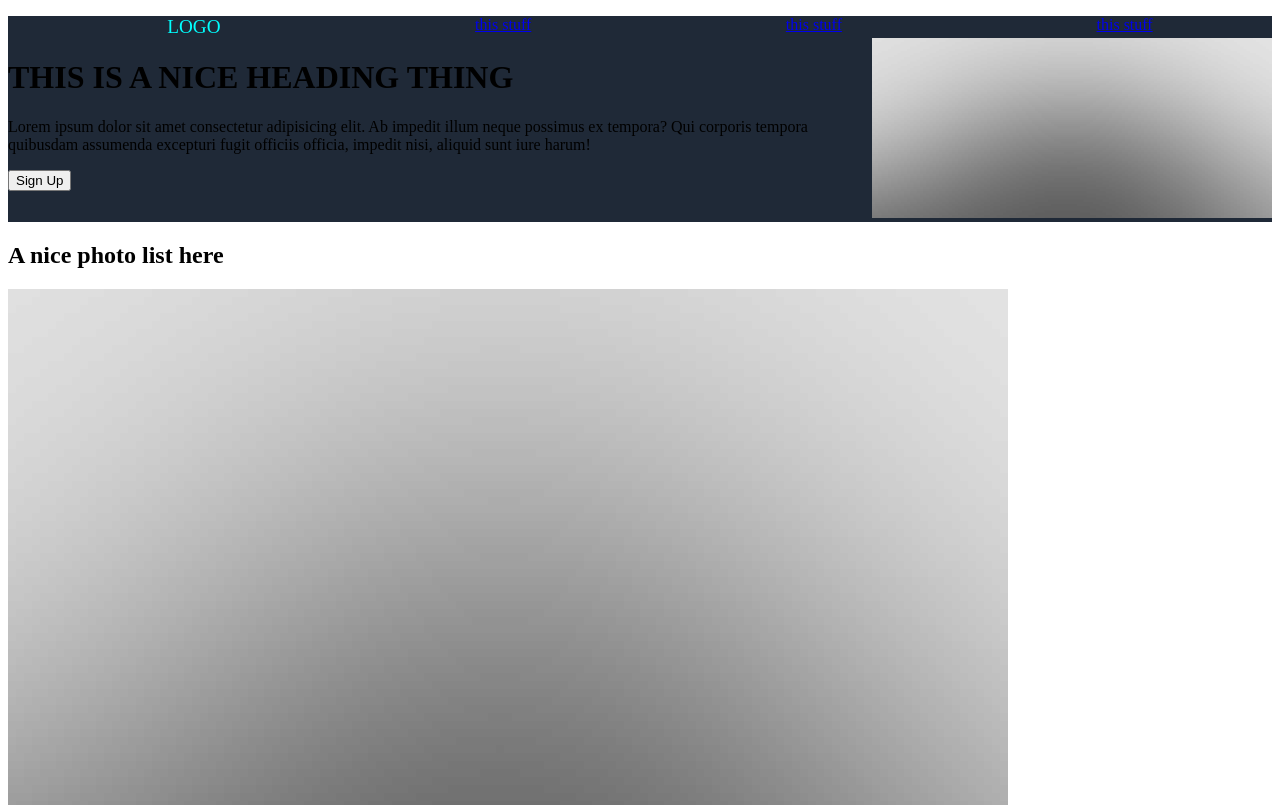
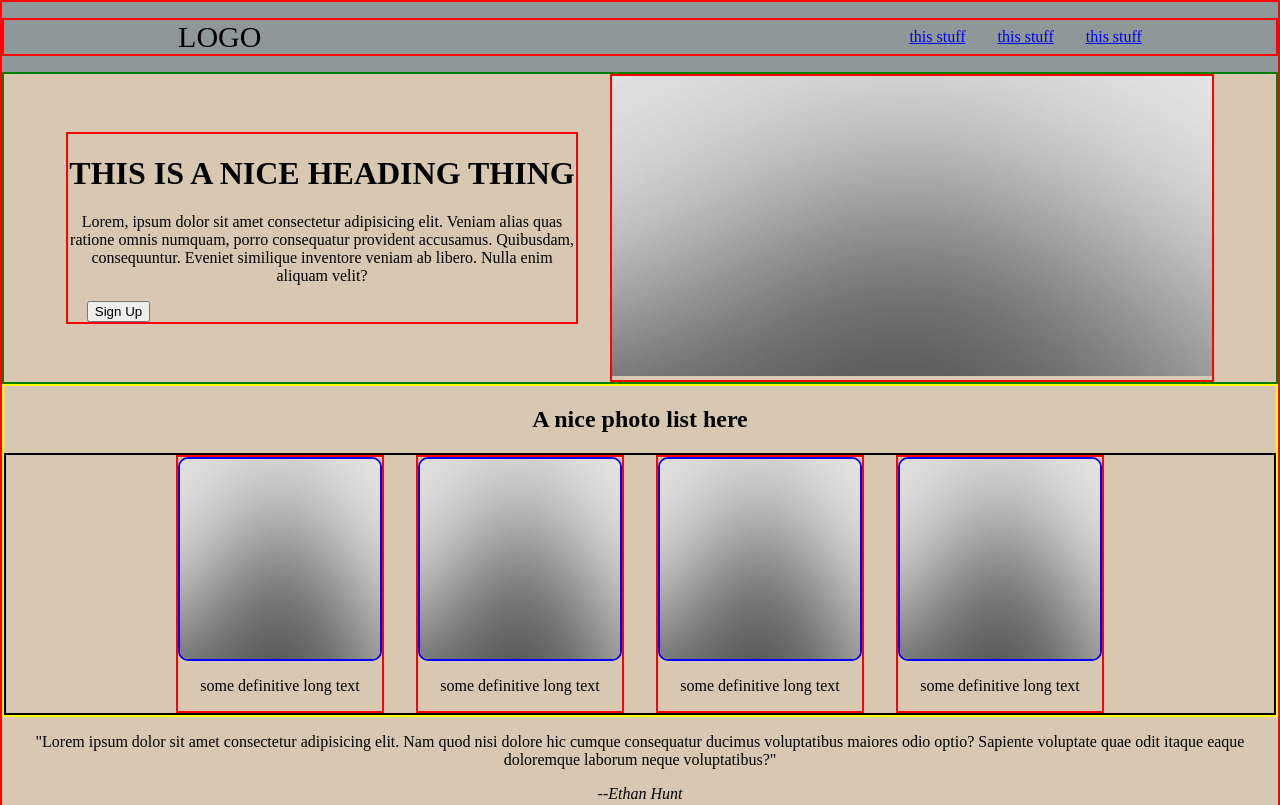
Before and after one commit to SsempogoEzra/po-site, a plain HTML site: page index.html in a window 1280 px wide. Shown: the top 805 px of the page. Drawn offline with Linux system fonts and the light colour scheme.

Commit message:
complete structure re-design

```diff
--- a/index.html
+++ b/index.html
@@ -8,37 +8,47 @@
     <title>OdinSite</title>
 </head>
 <body>
+    <div class="container">
         <div class="header">
-        <div class="header-content">
+            <nav>
                 <ul class="list">
                     <li id="logo">LOGO</li>
                     <li><a href="#">this stuff</a></li>
                     <li><a href="#">this stuff</a></li>
                     <li><a href="#">this stuff</a></li>
                 </ul>
-        </div>
+            </nav>
         </div>
         <div class="hero">
         <div class="hero-content">
             <h1>THIS IS A NICE HEADING THING</h1>
-            <P>Lorem ipsum dolor sit amet consectetur adipisicing elit. Ab impedit illum neque possimus ex tempora? Qui corporis tempora quibusdam assumenda excepturi fugit officiis officia, impedit nisi, aliquid sunt iure harum!</P>
+            <P>Lorem, ipsum dolor sit amet consectetur adipisicing elit. Veniam alias quas ratione omnis numquam, porro consequatur provident accusamus. Quibusdam, consequuntur. Eveniet similique inventore veniam ab libero. Nulla enim aliquam velit?</P>
             <button class="button">Sign Up</button>
         </div>
         <div class="hero-image"><img src="./images/that.jpg" alt="this is an image" ></div>
         </div>
         <div class="pics">
             <h2>A nice photo list here</h2>
-        <div>
-            <img src="./images/that.jpg" alt="this is image">
-            <img src="./images/that.jpg" alt="this is image">
-            <img src="./images/that.jpg" alt="this is image">
-            <img src="./images/that.jpg" alt="this is image">
+            <div class="pic-container">
+                <div class="imgs"><img src="./images/that.jpg" alt="this is image" >
+                <p>some definitive long text</p>
+                </div>
+                <div class="imgs"><img src="./images/that.jpg" alt="this is image" >
+                <p>some definitive long text</p>
+                </div>
+                <div class="imgs"><img src="./images/that.jpg" alt="this is image" >
+                <p>some definitive long text</p>
+                </div>
+                <div class="imgs"><img src="./images/that.jpg" alt="this is image" >
+                <p>some definitive long text</p>
+                </div>
             </div>
         </div>
         <div class="text">
-    <div></div>
+        <div class="text-content">
         <p>"Lorem ipsum dolor sit amet consectetur adipisicing elit. Nam quod nisi dolore hic cumque consequatur ducimus voluptatibus maiores odio optio? Sapiente voluptate quae odit itaque eaque doloremque laborum neque voluptatibus?"</p>
-    <em>- Ethan Hunt</em>
+        <em id="name">--Ethan Hunt</em>
+        </div>
         </div>
         <div class="footer">
         <div class="content">
@@ -46,7 +56,8 @@
                 <h2>Call to action its time!</h2>
                 <P>Sign up for our product by clicking the button right over there!</P>
             </div>
-            <button class="buttons" id="footer-button">Sign Up</button>
+            <button class="button" id="footer-button">Sign Up</button>
+        </div>
         </div>
     </div>
 </body>
--- a/style.css
+++ b/style.css
@@ -1,36 +1,89 @@
-.header{
-    background: #1f2937;
+body{
+    background:red;
+    padding:0;
+    margin:0;
+    background-color: white;
+    text-align: center;
+}
+.container{
+    display: flex;
+    flex-direction: column;
+    border:2px solid red;
+    justify-content:center;
+    background-color:rgb(216, 200, 178);
+    margin: 0;
+    padding:0;
 }
 
-.header .header-content .list{
+.header{
+    background-color: rgb(142, 152, 152);
+}
+.list {
     display:flex;
-    /*border: 2px solid red;*/
-    list-style:none;
-    justify-content:space-around;
-    gap:1rem;
-    margin-bottom:0px;
+    list-style: none;
+    gap:2rem;
+    border: 2px solid red;
+    margin:20;
+    justify-content:center;
+    align-items:center;
 }
-
-/*.header .header-content .list li{
-    border:2px solid green;
-}*/
-
-.header .header-content #logo{
-    /*background-color: aqua;*/
-    align-self: flex-start;
-    font-size: larger;
-    color: aqua;
+#logo {
+    margin-right:50%;
+    font-size:30px;
 }
 
 .hero{
-    background: #1f2937;
+    border: 2px solid green;
     display:flex;
+    gap:2rem;
+    justify-content: center;
+
+}
+.hero-content{
+    border:2px solid red;
+    max-width: 40%;
+    height: fit-content;
+    align-self: center;
+
+}
+.hero-content .button{
+    margin-right:80%;
+}
+.hero-image{
+    border:2px solid red;
+}
+.hero-image img{
+    width: 600px;
+    height:300px;
 }
 
-.hero-image img{
-    height: 180px;
-    width: 400px;
+
+.pics{
+    display:flex;
+    flex-direction: column;/*column gap*/
+    justify-content: center;
+    border:2px solid yellow;
 }
-.hero .header-content{
-   color:whitesmoke;
+
+.pics .pic-container{
+    display:flex;
+    flex-direction:row;
+    gap:2rem;
+    justify-content: center;
+    border: 2px solid black;
+    flex-wrap: wrap;
+
 }
+
+.imgs{
+    display: flex;
+    flex-direction: column;
+    border:2px solid red;
+    align-items: center;
+}
+.imgs img{
+    width: 200px;
+    height:200px;
+    border: 2px solid blue;
+    border-radius:10px;
+}
```
Lines whose indentation alone changed are shown as unchanged.
